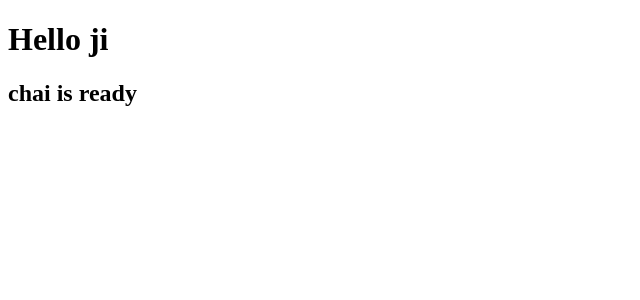
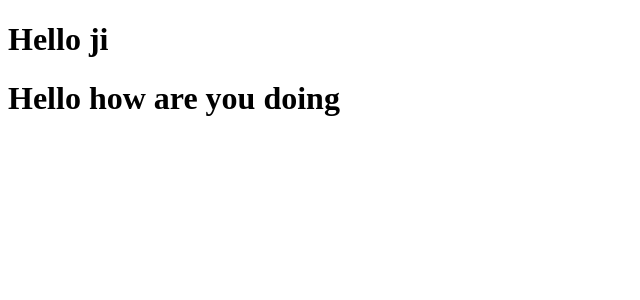
Before and after one commit to yashraj9410/Basic-React-Projects, a React (Vite) app in the folder basicproject/: page / in a window 1280 px wide. Shown: the top 300 px of the page, without its empty margins (0-640 px from the left). Built offline with nearby package versions, Linux system fonts and the light colour scheme.

Commit message:
modified return element

```diff
--- a/basicproject/src/chai.jsx
+++ b/basicproject/src/chai.jsx
@@ -1,6 +1,8 @@
 function Chai() {
     return (
-        <h2> chai is ready </h2>
+        <p>
+            <h1>Hello how are you doing</h1>
+        </p>
     )
 }
 // component name should have a upper case starting
```
